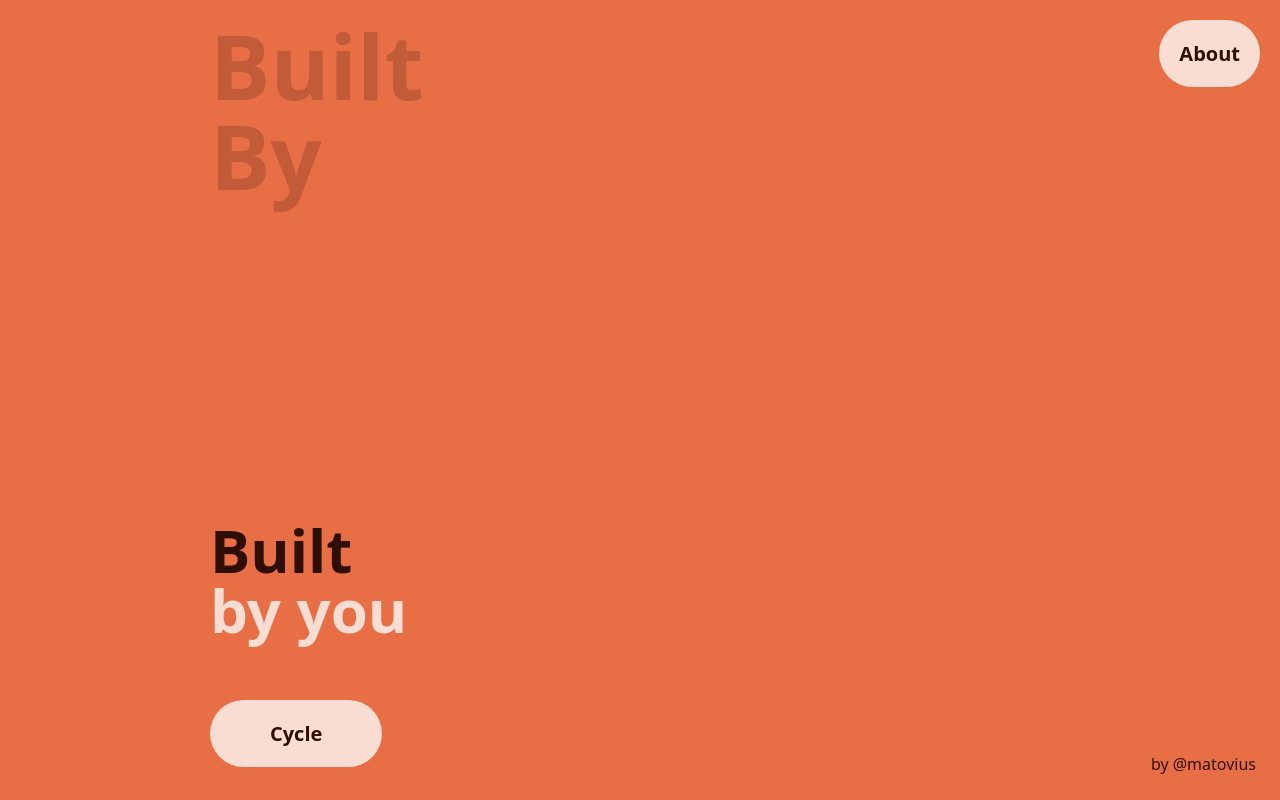
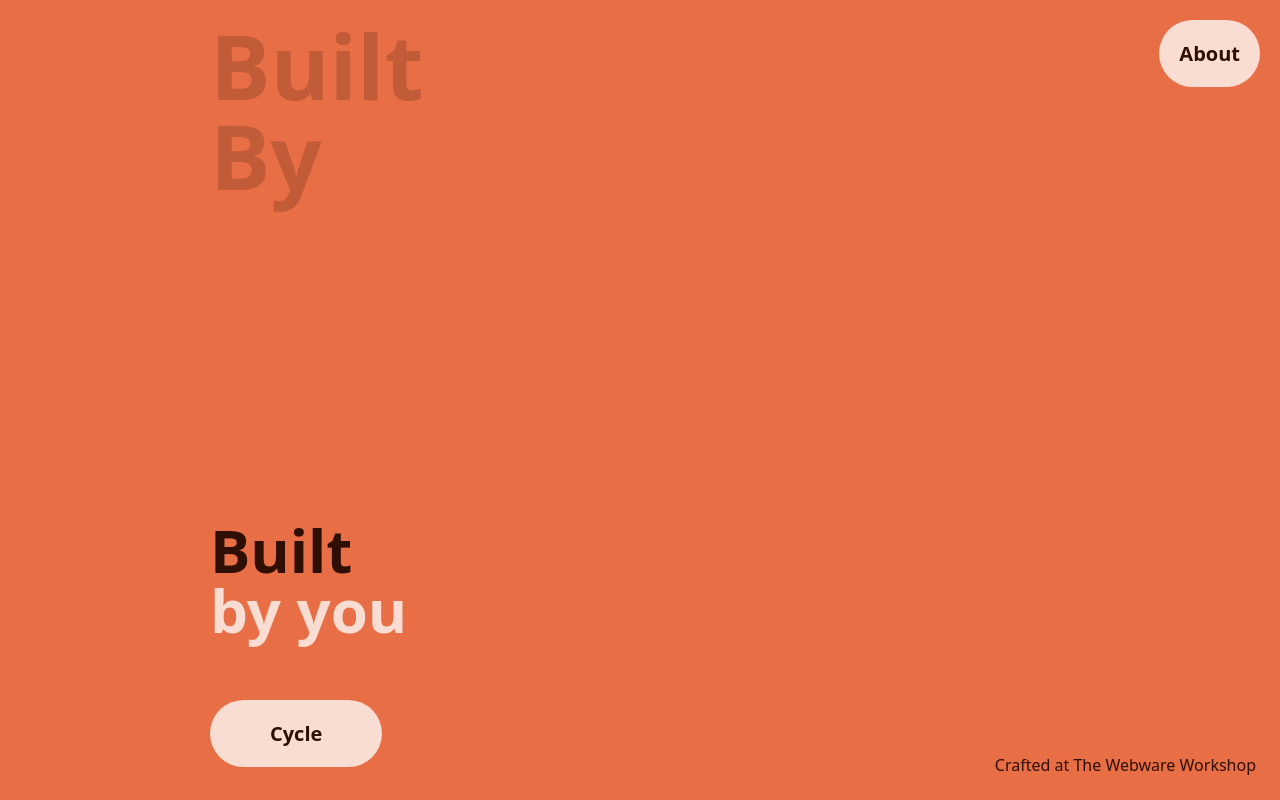
Before and after one commit to matovius/built-by, a SvelteKit app: page / in a window 1280 px wide. Built offline with nearby package versions, Linux system fonts and the light colour scheme.

Commit message:
Add creation mark to footer

```diff
--- a/src/routes/+page.svelte
+++ b/src/routes/+page.svelte
@@ -103,9 +103,9 @@
 	</main>
 
 	<footer class="footer">
-		<a href="https://matovius.pages.dev" target="_blank" rel="noopener noreferrer" class="link">
-			<span>by @matovius</span>
-		</a>
+		<span>
+			Crafted at The Webware Workshop
+		</span>
 	</footer>
 </div>
 
@@ -216,6 +216,10 @@
 		isolation: isolate;
 		padding: 24px;
 
+		& > span {
+			color: hsl(var(--clr-black-bean));
+		}
+
 		& > .link {
 			font-size: 16px;
 			font-weight: 500;
```
